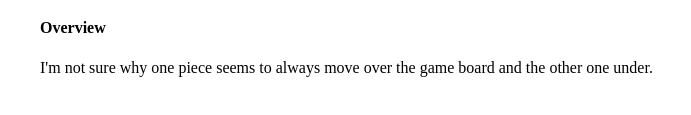
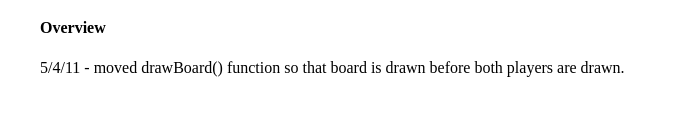
Before and after one commit to thcipriani/thcipriani.github.com, a plain HTML site: page html5gamedev/index.html in a window 1280 px wide. Shown: the part 643-758 px from the top of the page, 8-699 px from the left. Drawn offline with Linux system fonts and the light colour scheme.

Commit message:
board drawing

```diff
--- a/html5gamedev/index.html
+++ b/html5gamedev/index.html
@@ -116,7 +116,7 @@
          <h4>Overview</h4>
 
         <p>
-          I'm not sure why one piece seems to always move over the game board and the other one under.
+          5/4/11 - moved drawBoard() function so that board is drawn before both players are drawn.
         </p>
 
 
```
